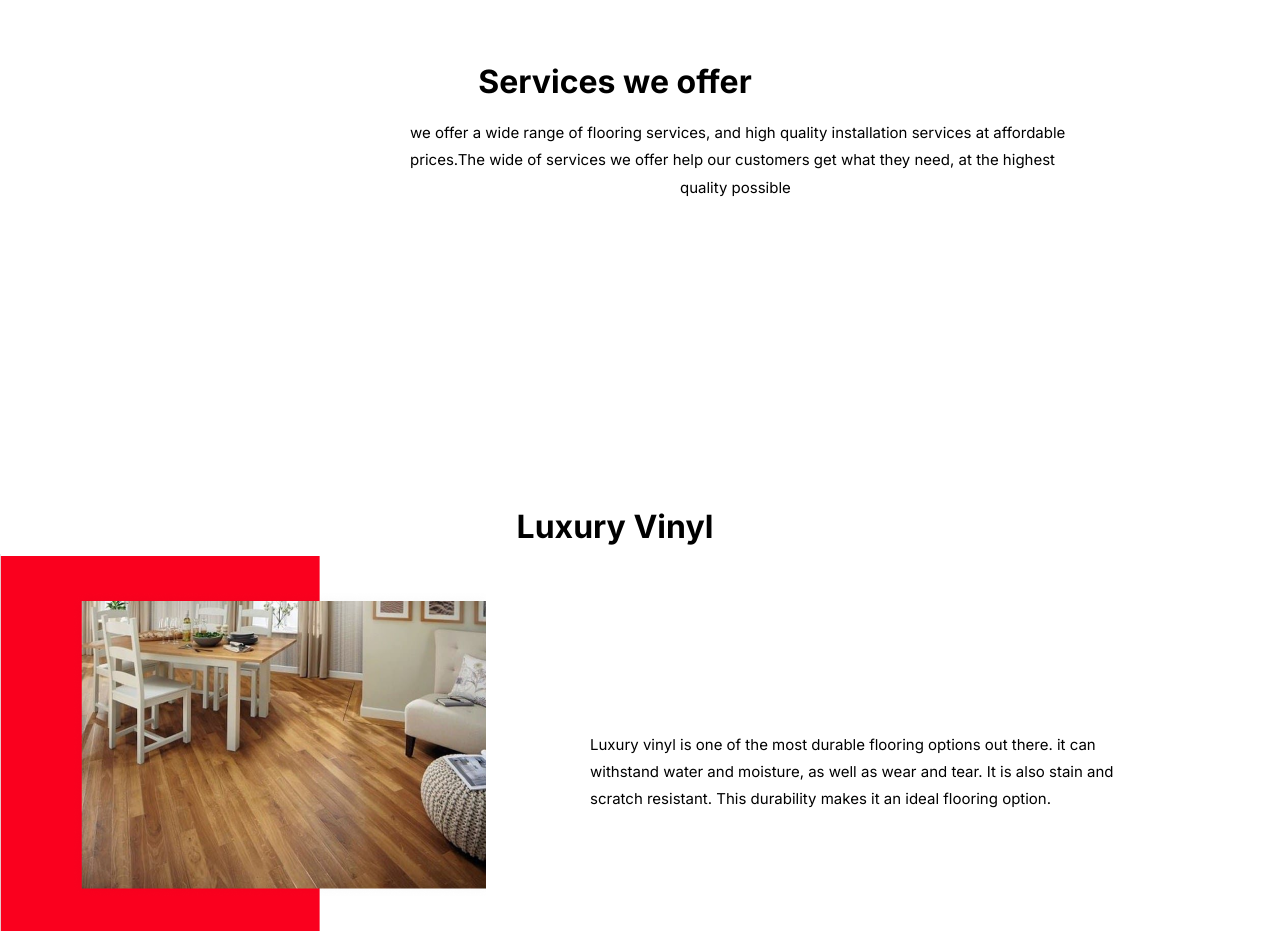
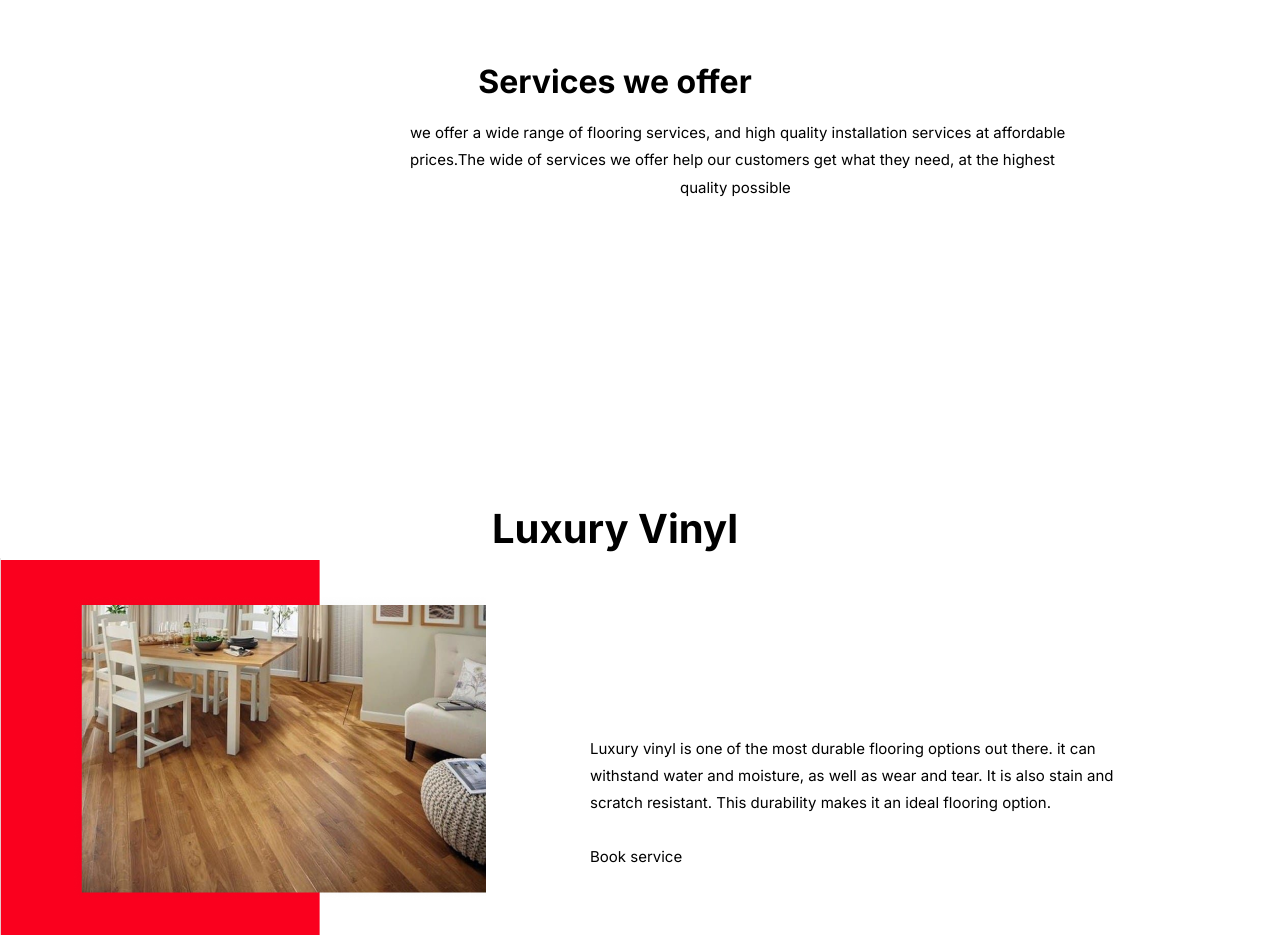
Before and after one commit to LeonChisum/Flooring-company---87-Lux, a Next.js app: page /services in a window 1280 px wide. Shown: the top 952 px of the page. Built offline with nearby package versions, Linux system fonts and the light colour scheme.

Commit message:
removed arrow in line 50

```diff
--- a/pages/services.js
+++ b/pages/services.js
@@ -46,8 +46,8 @@ const Services = () => {
 			<p>Luxury vinyl is one of the most durable flooring options out there. it can</p>
 			<p>withstand water and moisture, as well as wear and tear. It is also stain and</p>
 			<p>scratch resistant. This durability makes it an ideal flooring option.</p>
-
-
+            <br></br>
+			<p>Book service</p>
 			<br></br>
 		</div>
 		</div>
--- a/styles/style.css
+++ b/styles/style.css
@@ -882,6 +882,7 @@ a {
           justify-content: center;
   margin-right: 50px;
   line-height: 1.0em;
+  font-size: 20px;
 }
 
 .squarepic {
--- a/styles/style.scss
+++ b/styles/style.scss
@@ -432,6 +432,7 @@
 	margin-right: 50px;
 
   line-height: 1.0em;
+  font-size: 20px;
 }
 
 
```
Also changed, not shown: 1 other file (tests, documents, lock files or other folders).
